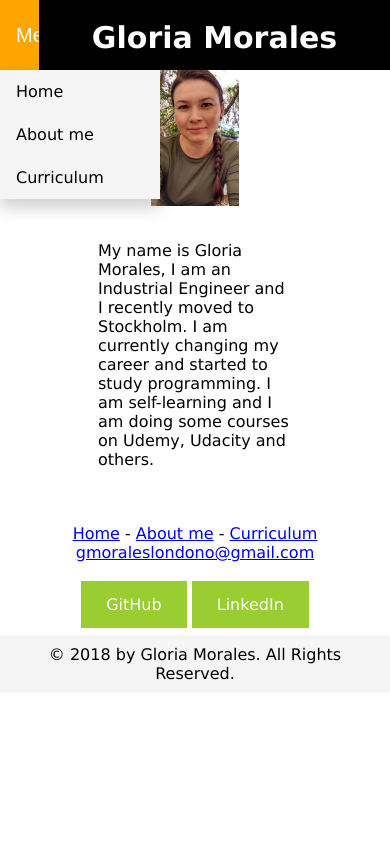
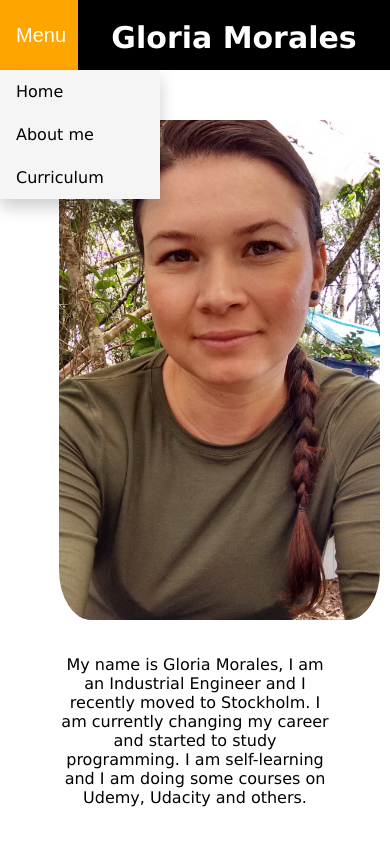
Before and after one commit to gmoraleslondono/portfolio, a plain HTML site: page index.html in a window 390 px wide. Shown: the top 844 px of the page. Drawn offline with Linux system fonts and the light colour scheme.

Commit message:
Style improvements

```diff
--- a/index.html
+++ b/index.html
@@ -28,9 +28,9 @@
             </div>
 
             <div class="main">
-                <img src="images/image.jpg" alt="Image">
+                <img class= "home-image" src="images/image.jpg" alt="Image">
                 <br>
-                <p>My name is Gloria Morales, I am an Industrial Engineer and I recently moved to Stockholm. I am currently changing my career and started to study programming. I am self-learning and I am doing some courses on Udemy, Udacity and others.
+                <p class="center">My name is Gloria Morales, I am an Industrial Engineer and I recently moved to Stockholm. I am currently changing my career and started to study programming. I am self-learning and I am doing some courses on Udemy, Udacity and others.
                 </p>
             </div>
 
--- a/style.css
+++ b/style.css
@@ -1,5 +1,5 @@
 @media only screen and (max-width:620px) {
-    .menu, .main, .right {
+    .main {
       width:100%;
     }
 }
@@ -23,7 +23,7 @@ body {
     cursor: pointer;
     height: 70px;
     float: left;
-    width: 10%;
+    width: 90px;
 }
 
 .up-bar {
@@ -33,7 +33,7 @@ body {
     height: 70px;
     font-size: 15px;
     float: left;
-    width: 90%;
+    width: calc(100% - 90px);
 }
 
 .dropdown-content {
@@ -66,9 +66,9 @@ body {
 }
 
 .main {
-    width: 60%;
+    width: 80%;
     padding: 20px;
-    margin: 0 auto;
+    margin: 100px auto auto auto;
 }
 
 img {
@@ -126,22 +126,43 @@ div.desc {
     .gallery {
         width: 100%;
     }
+    .dropbtn {
+        width: 20%;
+    }
+    .up-bar {
+        width: 80%
+    }
+}
+
+@media only screen and (max-width: 480px) {
+    .right {
+        display: none;
+    }
+    .dropbtn {
+        width: 20%;
+    }
+    .up-bar {
+        width: 80%
+    }
 }
 
 .right {
-    float:left;
-    width:40%;
-    margin-top:7px;
-}
-
-.left {
-    position: relative;
-    right: 50px;
     float:right;
-    width:60%;
-    margin-top: 7px;
+    border-radius: 10%;
+    margin-left: 40px;
+    width: 300px;
 }
 
 .justify{
     text-align:justify;
 }
+
+.home-image {
+    width: auto;
+    height: 500px;
+    border-radius: 10%;
+}
+
+.center {
+    text-align: center;
+}
```
Also changed, not shown: about.html (+2 -0 lines), curriculum.html (+6 -2 lines).
